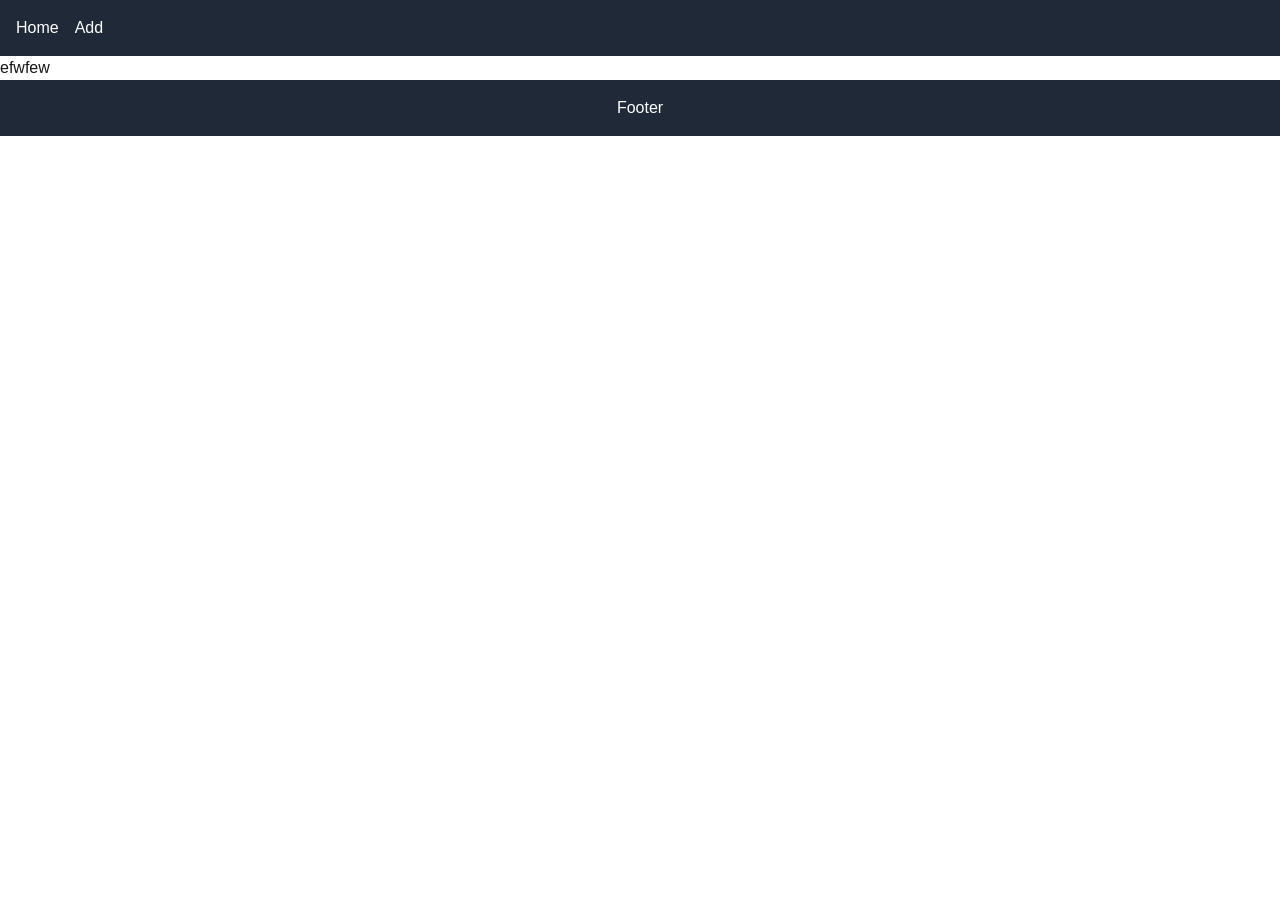
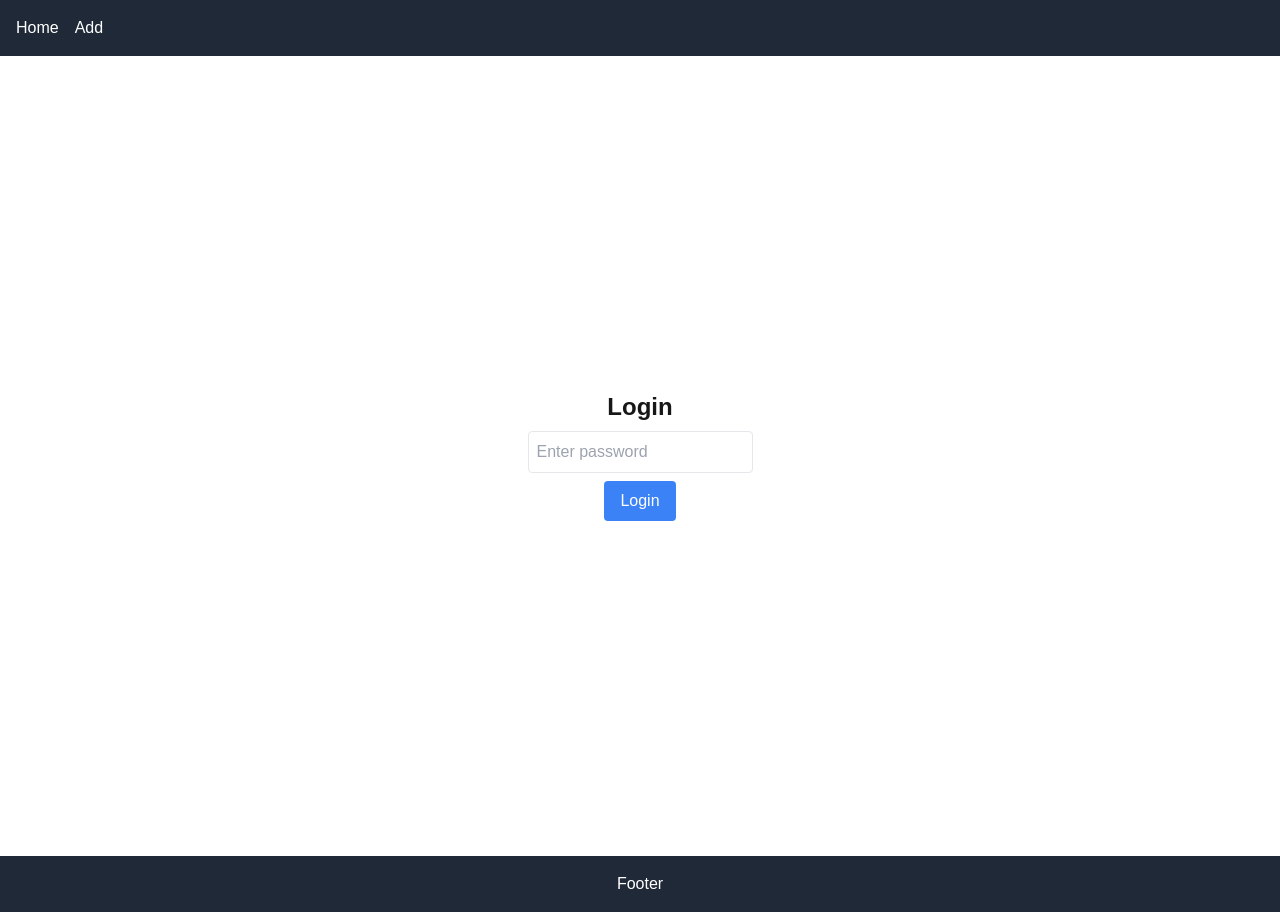
Before and after one commit to bluedelaw/CafedeaWaitlist, a Next.js app: page /login in a window 1280 px wide. Before the commit the page ends 800 px from the top, so only its background shows below. Built offline with nearby package versions, Linux system fonts and the light colour scheme; no server answers.

Commit message:
added login page using cookies

```diff
--- a/app/login/page.tsx
+++ b/app/login/page.tsx
@@ -1,10 +1,55 @@
-"use client"
+"use client";
 
+import { useState } from "react";
+import { db } from "@/firebaseConfig"; // Import Firestore instance
+import { doc, getDoc } from "firebase/firestore";
+import Cookies from "js-cookie";
+import { useRouter } from "next/navigation";
 
-export default function Page() {
-    return (
-        <>
-            efwfew
-        </>
-    );
+export default function LoginPage() {
+  const [password, setPassword] = useState("");
+  const [error, setError] = useState("");
+  const router = useRouter();
+
+  const handleLogin = async () => {
+    try {
+      const docRef = doc(db, "config", "password");
+      const docSnap = await getDoc(docRef);
+
+      if (docSnap.exists()) {
+        const storedPassword = docSnap.data().value;
+
+        if (password === storedPassword) {
+          Cookies.set("token", "authenticated", { expires: 1 });
+          router.push("/");
+        } else {
+          setError("Incorrect password");
+        }
+      } else {
+        setError("No password found in database");
+      }
+    } catch (err) {
+      setError("Error checking password");
+    }
+  };
+
+  return (
+    <div className="flex flex-col items-center justify-center min-h-screen">
+      <h1 className="text-2xl font-bold">Login</h1>
+      <input
+        type="password"
+        className="border p-2 rounded mt-2 text-black"
+        placeholder="Enter password"
+        value={password}
+        onChange={(e) => setPassword(e.target.value)}
+      />
+      <button
+        className="bg-blue-500 text-white px-4 py-2 rounded mt-2"
+        onClick={handleLogin}
+      >
+        Login
+      </button>
+      {error && <p className="text-red-500 mt-2">{error}</p>}
+    </div>
+  );
 }
--- a/package.json
+++ b/package.json
@@ -11,12 +11,14 @@
   "dependencies": {
     "dotenv": "^16.4.7",
     "firebase": "^11.2.0",
+    "js-cookie": "^3.0.5",
     "next": "15.1.6",
     "react": "^19.0.0",
     "react-dom": "^19.0.0"
   },
   "devDependencies": {
     "@eslint/eslintrc": "^3",
+    "@types/js-cookie": "^3.0.6",
     "@types/node": "^20",
     "@types/react": "^19",
     "@types/react-dom": "^19",
```
Also changed, not shown: 1 other file (tests, documents, lock files or other folders).
